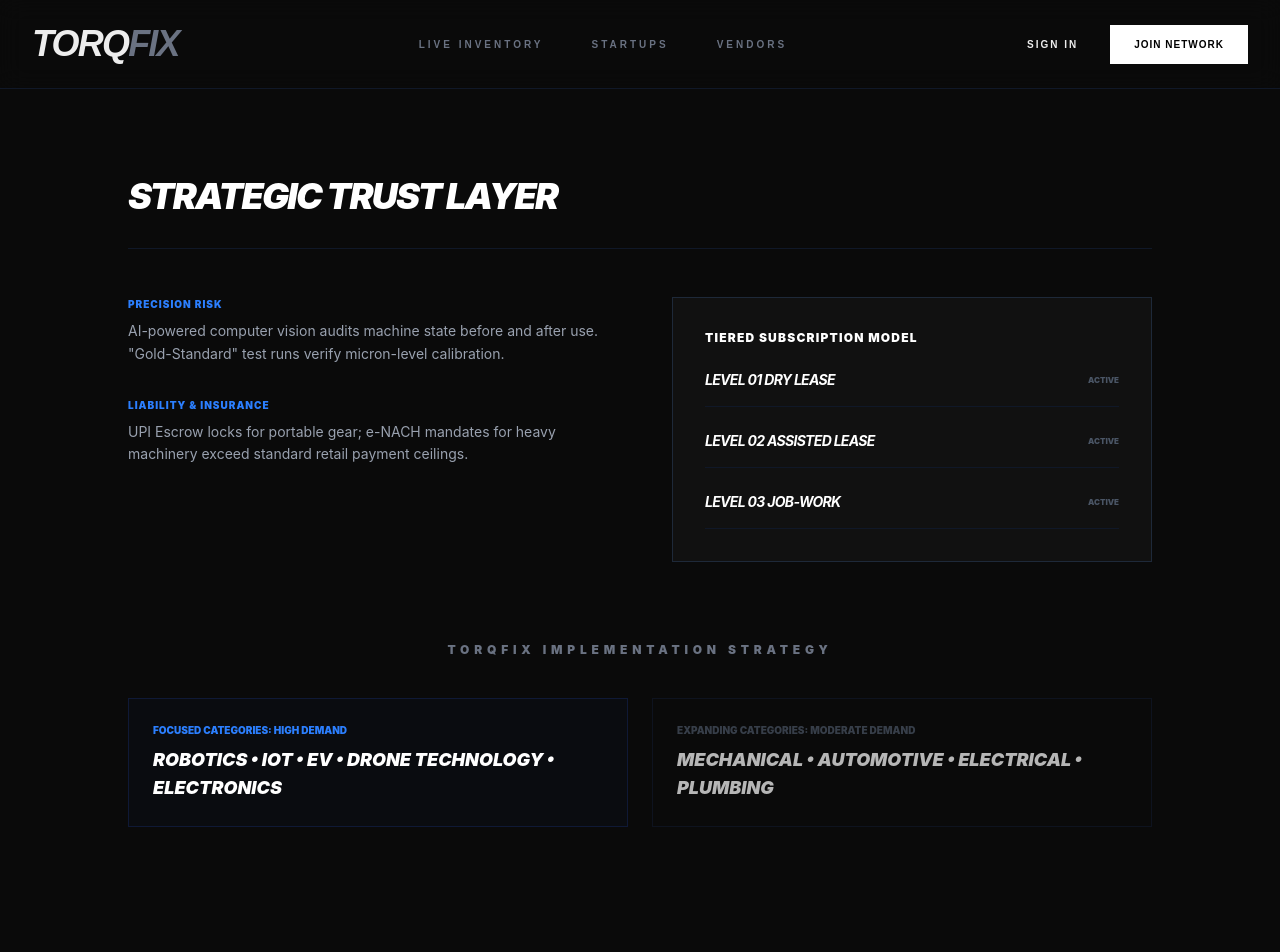
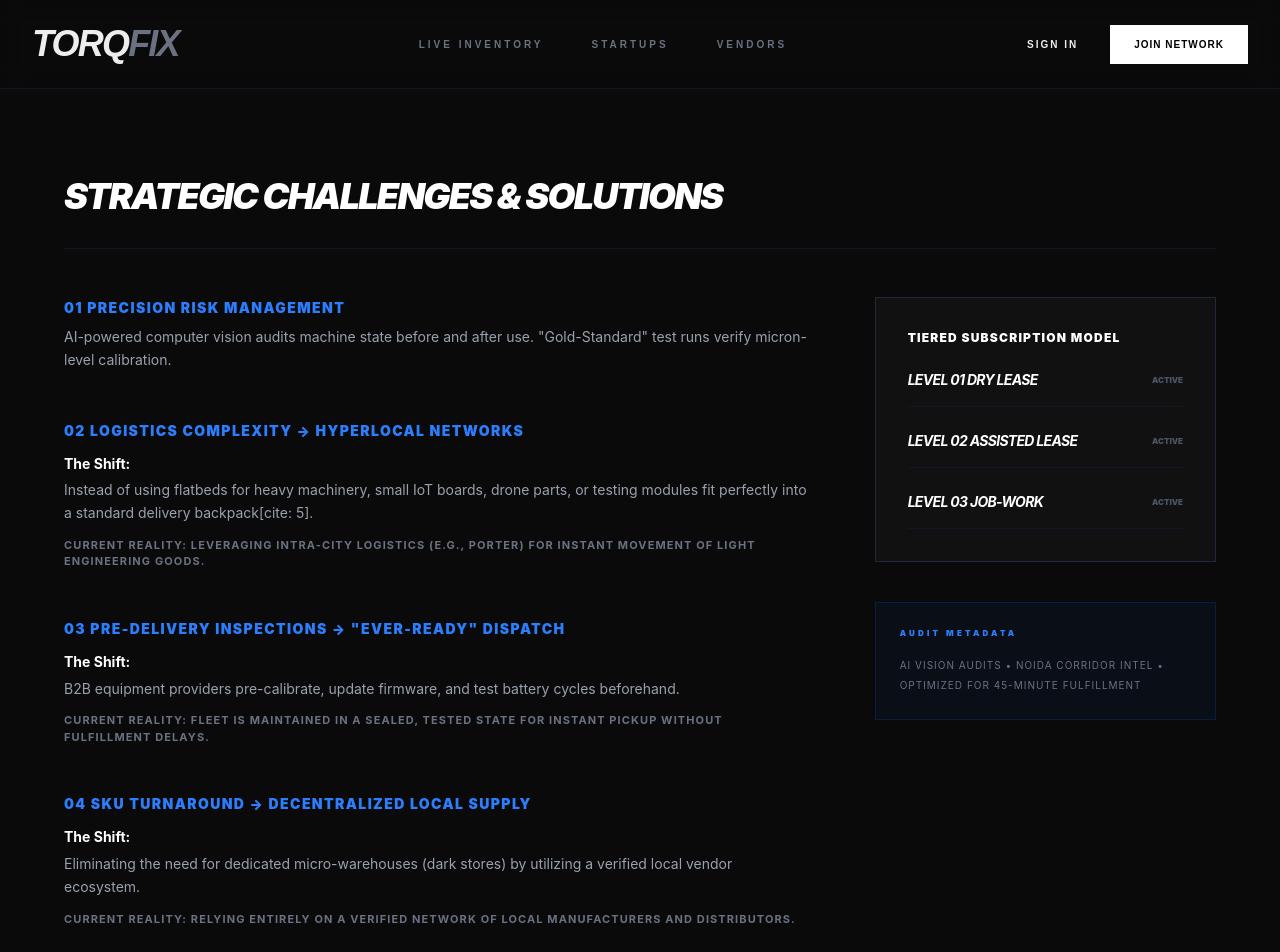
Before and after one commit to deepnngarr-dotcom/Torqfix, a Next.js app in the folder client/: page /about/challenges in a window 1280 px wide. Shown: the top 952 px of the page. Before the commit the page ends 880 px from the top, so only its background shows below. Built offline with nearby package versions, Linux system fonts and the light colour scheme.

Commit message:
updated the challenges page

```diff
--- a/client/app/about/challenges/page.jsx
+++ b/client/app/about/challenges/page.jsx
@@ -4,22 +4,71 @@
 export default function ChallengesPage() {
   return (
     <div className="min-h-screen bg-[#0a0a0a] text-white p-8 pt-24 font-sans">
-      <div className="max-w-5xl mx-auto">
-        <h1 className="text-4xl font-black uppercase italic tracking-tighter mb-12 border-b border-gray-900 pb-8">Strategic Trust Layer</h1>
+      <div className="max-w-6xl mx-auto">
+        <h1 className="text-4xl font-black uppercase italic tracking-tighter mb-12 border-b border-gray-900 pb-8">
+          Strategic Challenges & Solutions
+        </h1>
 
-        <div className="grid grid-cols-1 md:grid-cols-2 gap-16">
-          <section className="space-y-8">
+        <div className="grid grid-cols-1 lg:grid-cols-3 gap-16">
+
+          {/* 🚀 LEFT & CENTER COLUMNS: EXPANDED STRATEGIC AUDIT */}
+          <section className="lg:col-span-2 space-y-12">
+
+            {/* Existing: Precision Risk */}
             <div className="space-y-2">
-              <h3 className="text-blue-500 text-[10px] font-black uppercase tracking-widest">Precision Risk</h3>
-              <p className="text-gray-400 text-sm leading-relaxed">AI-powered computer vision audits machine state before and after use. "Gold-Standard" test runs verify micron-level calibration.</p>
+              <h3 className="text-blue-500 text-[14px] font-black uppercase tracking-widest">01 Precision Risk Management</h3>
+              <p className="text-gray-400 text-sm leading-relaxed">
+                AI-powered computer vision audits machine state before and after use. "Gold-Standard" test runs verify micron-level calibration.
+              </p>
             </div>
 
+            {/* 1. High Logistics Complexity[cite: 5] */}
+            <div className="space-y-3">
+              <h3 className="text-blue-500 text-[14px] font-black uppercase tracking-widest">02 Logistics Complexity → Hyperlocal Networks</h3>
+              <p className="text-gray-400 text-sm leading-relaxed">
+                <span className="text-white font-bold block mb-1">The Shift:</span>
+                Instead of using flatbeds for heavy machinery, small IoT boards, drone parts, or testing modules fit perfectly into a standard delivery backpack[cite: 5].
+              </p>
+              <p className="text-gray-500 text-[11px] uppercase tracking-widest font-bold">
+                Current Reality: Leveraging intra-city logistics (e.g., Porter) for instant movement of light engineering goods.
+              </p>
+            </div>
+
+            {/* 2. Mandatory Pre-Delivery Inspections[cite: 5] */}
+            <div className="space-y-3">
+              <h3 className="text-blue-500 text-[14px] font-black uppercase tracking-widest">03 Pre-Delivery Inspections → "Ever-Ready" Dispatch</h3>
+              <p className="text-gray-400 text-sm leading-relaxed">
+                <span className="text-white font-bold block mb-1">The Shift:</span>
+                B2B equipment providers pre-calibrate, update firmware, and test battery cycles beforehand.
+              </p>
+              <p className="text-gray-500 text-[11px] uppercase tracking-widest font-bold">
+                Current Reality: Fleet is maintained in a sealed, tested state for instant pickup without fulfillment delays.
+              </p>
+            </div>
+
+            {/* 3. Low SKU Turnaround[cite: 5] */}
+            <div className="space-y-3">
+              <h3 className="text-blue-500 text-[14px] font-black uppercase tracking-widest">04 SKU Turnaround → Decentralized Local Supply</h3>
+              <p className="text-gray-400 text-sm leading-relaxed">
+                <span className="text-white font-bold block mb-1">The Shift:</span>
+                Eliminating the need for dedicated micro-warehouses (dark stores) by utilizing a verified local vendor ecosystem.
+              </p>
+              <p className="text-gray-500 text-[11px] uppercase tracking-widest font-bold">
+                Current Reality: Relying entirely on a verified network of local manufacturers and distributors.
+              </p>
+            </div>
+
+            {/* Existing: Liability & Insurance */}
             <div className="space-y-2">
-              <h3 className="text-blue-500 text-[10px] font-black uppercase tracking-widest">Liability & Insurance</h3>
-              <p className="text-gray-400 text-sm leading-relaxed">UPI Escrow locks for portable gear; e-NACH mandates for heavy machinery exceed standard retail payment ceilings.</p>
+              <h3 className="text-blue-500 text-[14px] font-black uppercase tracking-widest">05 Liability & Asset Protection</h3>
+              <p className="text-gray-400 text-sm leading-relaxed">
+                UPI Escrow locks for portable gear; e-NACH mandates for heavy machinery exceed standard retail payment ceilings.
+              </p>
             </div>
           </section>
 
+          {/* 🚀 RIGHT COLUMN: SUBSCRIPTION & SYSTEM DATA */}
+          <aside className="space-y-10">
             <section className="bg-[#111111] p-8 border border-gray-800">
               <h3 className="text-white text-xs font-black uppercase tracking-widest mb-6">Tiered Subscription Model</h3>
               <div className="space-y-6">
@@ -31,18 +80,27 @@
                 ))}
               </div>
             </section>
+
+            <div className="p-6 bg-blue-600/5 border border-blue-600/20">
+               <p className="text-[8px] text-blue-500 font-black uppercase tracking-[0.4em] mb-4">Audit Metadata</p>
+               <p className="text-gray-500 text-[10px] leading-loose uppercase tracking-widest">
+                 AI vision audits • Noida Corridor Intel • Optimized for 45-Minute Fulfillment
+               </p>
+            </div>
+          </aside>
         </div>
 
-        <section className="mt-20">
-          <h2 className="text-xs font-black uppercase text-gray-500 tracking-[0.4em] mb-10 text-center">TorqFix Implementation Strategy</h2>
+        {/* 🚀 BOTTOM SECTION: IMPLEMENTATION STRATEGY */}
+        <section className="mt-24">
+          <h2 className="text-xs font-black uppercase text-gray-500 tracking-[0.4em] mb-10 text-center">TorqFix Deployment Strategy</h2>
           <div className="grid grid-cols-1 md:grid-cols-2 gap-6">
-            <div className="border border-blue-900/30 bg-blue-900/5 p-6">
-              <p className="text-[10px] font-black text-blue-500 uppercase mb-2">FOCUSED CATEGORIES: High Demand</p>
-              <p className="text-lg font-black uppercase italic">Robotics • IOT • EV • Drone Technology • Electronics </p>
+            <div className="border border-blue-900/30 bg-blue-900/5 p-8">
+              <p className="text-[10px] font-black text-blue-500 uppercase mb-2">Primary Nodes: Instant Fulfillment</p>
+              <p className="text-xl font-black uppercase italic tracking-tighter">Robotics • IOT • EV • Drone Technology • Electronics</p>
             </div>
-            <div className="border border-gray-900 p-6 opacity-70">
-              <p className="text-[10px] font-black text-gray-600 uppercase mb-2">EXPANDING CATEGORIES: Moderate Demand </p>
-              <p className="text-lg font-black uppercase italic">Mechanical • Automotive • Electrical • Plumbing </p>
+            <div className="border border-gray-900 p-8 opacity-70">
+              <p className="text-[10px] font-black text-gray-600 uppercase mb-2">Secondary Nodes: Scheduled Logistics</p>
+              <p className="text-xl font-black uppercase italic tracking-tighter">Mechanical • Automotive • Electrical • Plumbing</p>
             </div>
           </div>
         </section>
--- a/client/app/page.jsx
+++ b/client/app/page.jsx
@@ -277,21 +277,21 @@
 
             {/* --- NEW STRATEGIC LINKS --- */}
             <div className="grid grid-cols-1 gap-4 pt-6 border-t border-gray-900">
-              <p className="text-[10px] font-black text-blue-500 uppercase tracking-[0.3em] mb-2">Network Intelligence</p>
+              <p className="text-[10px] font-black text-blue-500 uppercase tracking-[0.3em] mb-2">Network Research</p>
               <div className="flex flex-wrap gap-4">
                 <Link href="/about/ecosystem" className="group">
-                  <span className="text-[11px] font-black uppercase italic tracking-tighter border-b border-gray-800 group-hover:border-blue-600 group-hover:text-blue-500 transition-all pb-1">
-                    01 Ecosystem Audit →
+                  <span className="text-[14px] font-black uppercase italic tracking-tighter border-b border-gray-800 group-hover:border-blue-600 group-hover:text-blue-500 transition-all pb-1">
+                   Ecosystem
                   </span>
                 </Link>
                 <Link href="/about/opportunity" className="group">
-                  <span className="text-[11px] font-black uppercase italic tracking-tighter border-b border-gray-800 group-hover:border-blue-600 group-hover:text-blue-500 transition-all pb-1">
-                    02 Market Potential →
+                  <span className="text-[14px] font-black uppercase italic tracking-tighter border-b border-gray-800 group-hover:border-blue-600 group-hover:text-blue-500 transition-all pb-1">
+                    The Opportunity
                   </span>
                 </Link>
                 <Link href="/about/challenges" className="group">
-                  <span className="text-[11px] font-black uppercase italic tracking-tighter border-b border-gray-800 group-hover:border-blue-600 group-hover:text-blue-500 transition-all pb-1">
-                    03 Risk & AI Audit →
+                  <span className="text-[14px] font-black uppercase italic tracking-tighter border-b border-gray-800 group-hover:border-blue-600 group-hover:text-blue-500 transition-all pb-1">
+                   Challenges
                   </span>
                 </Link>
               </div>
@@ -322,7 +322,7 @@
             {/* Header Section */}
             <header className="mb-16 flex justify-between items-end">
               <div>
-                <h2 className="text-2xl font-black uppercase italic text-white tracking-tighter">The Economic Blueprint</h2>
+                <h2 className="text-2xl font-black uppercase italic text-white tracking-tighter">The Economics Involved</h2>
                 <p className="text-gray-400 text-[10px] tracking-[0.4em] uppercase mt-2">Case Study: {data.asset}</p>
               </div>
 
@@ -417,7 +417,7 @@
       <section className="py-24 bg-[#0d0d0d] border-b border-gray-900">
         <div className="max-w-7xl mx-auto px-10">
           <header className="mb-20 text-center">
-            <h2 className="text-3xl font-black uppercase italic tracking-tighter text-blue-600">The Procurement Pipeline</h2>
+            <h2 className="text-3xl font-black uppercase italic tracking-tighter text-blue-600">How The Platform Works</h2>
             <p className="text-gray-500 text-[10px] tracking-[0.5em] uppercase mt-3">From Requirement to site-delivery in 7 critical steps</p>
           </header>
 
@@ -576,6 +576,26 @@
           )}
       </section>
 
+          <div className="max-w-7xl mx-auto px-10 mb-20">
+            <header className="mb-12">
+              <h2 className="text-3xl font-black uppercase italic tracking-tighter text-blue-600">
+                Subscription Tiers
+              </h2>
+              <p className="text-gray-500 text-[10px] tracking-[0.4em] uppercase mt-2">Tailored access levels for diverse prototyping needs</p>
+            </header>
+          </div>
+       <section className="bg-[#111111] p-8 border border-gray-800">
+          <h3 className="text-white text-xs font-black uppercase tracking-widest mb-6">Tiered Subscription Model</h3>
+            <div className="space-y-6">
+              {['Dry Lease', 'Assisted Lease', 'Job-Work'].map((tier, idx) => (
+                <div key={tier} className="flex justify-between items-center border-b border-gray-900 pb-4">
+                  <p className="text-sm font-bold uppercase italic tracking-tighter">Level 0{idx+1} {tier}</p>
+                  <span className="text-[8px] text-gray-600 font-black">Available</span>
+                </div>
+              ))}
+          </div>
+        </section>
+
       {/* Footer */}
       <footer className="bg-[#0a0a0a] border-t border-gray-900 pt-20 pb-10">
           <div className="max-w-7xl mx-auto px-10">
```
Lines whose indentation alone changed are shown as unchanged.
